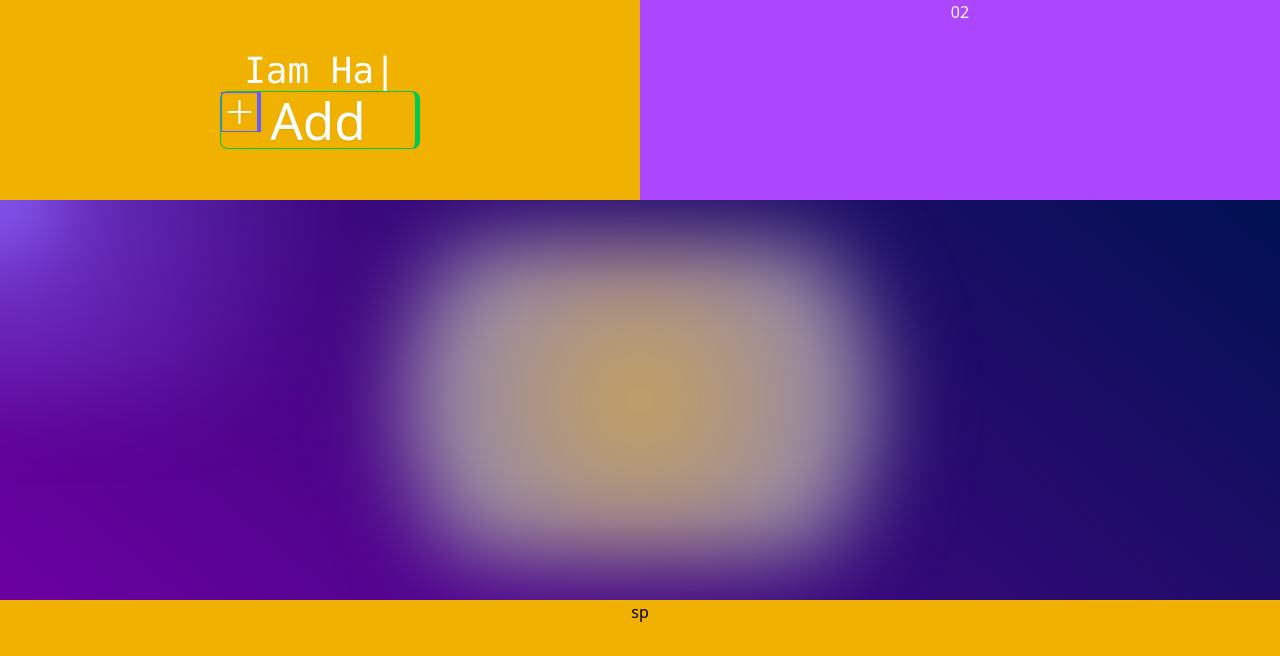
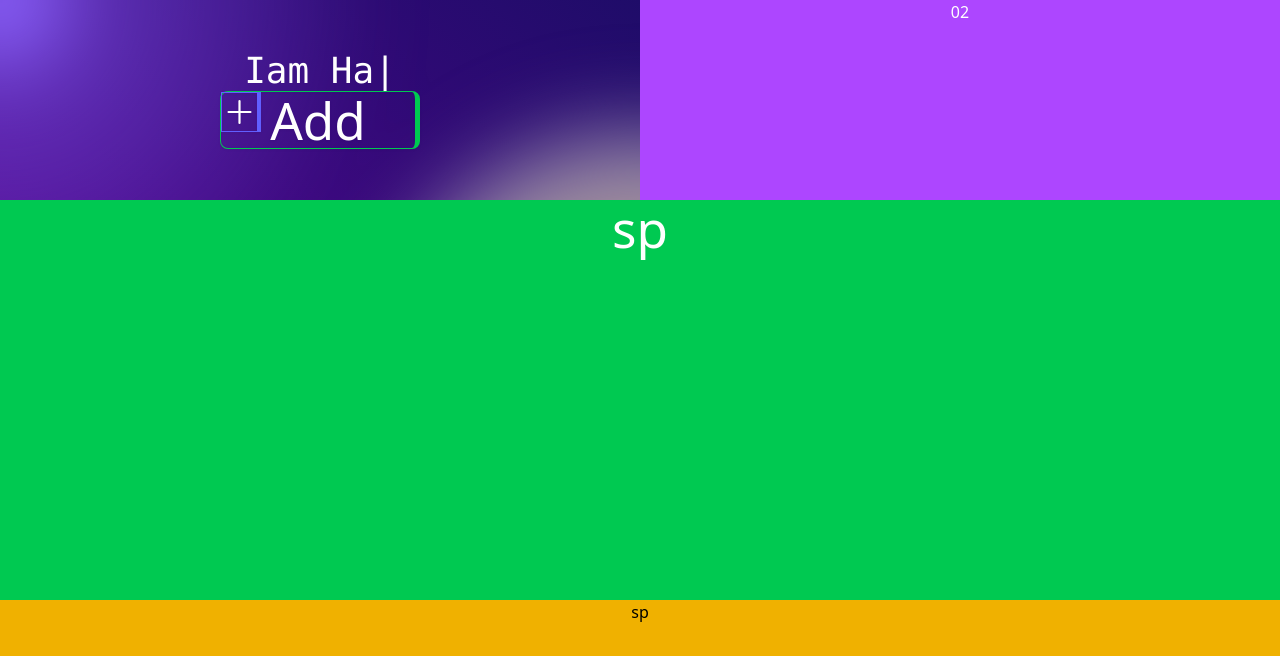
Before and after one commit to HamzaAmir97/Travel_Agency, a React (Vite) app: page / in a window 1280 px wide. Shown: the top 656 px of the page. Built offline with nearby package versions, Linux system fonts and the light colour scheme.

Commit message:
working with z

```diff
--- a/src/App.tsx
+++ b/src/App.tsx
@@ -1,7 +1,7 @@
 
 import { PlusIcon } from '@heroicons/react/24/outline'
 import './App.css'
-import Navbar from './components/Navbar'
+
 import TypingAnimatedText from './components/TypingText'
 import GradientBackground from './components/GradientBackground'
 function App() {
@@ -18,12 +18,13 @@ function App() {
 
       <body>
 
-        <div className="flex justify-center    h-screen w-screen m-auto bg-red-500">
-          <div className="flex flex-col gap-0">
+        <div className="flex justify-center   relative  h-screen w-screen m-auto">
+              <GradientBackground />
+          <div className="flex flex-col relative  gap-0">
 
-            <div className="w-screen grid gap-0 lg:grid-cols-2 sm:grid-cols-1    h-1/4 bg-blue-500 text-white text-center">
+            <div className="w-screen grid gap-0 lg:grid-cols-2 sm:grid-cols-1    h-1/4  text-white text-center">
 
-              <div className="flex justify-center items-center bg-yellow-500">
+              <div className="flex justify-center items-center">
                 <div className='flex flex-col w-full h-20  justify-center items-center'>
                     <TypingAnimatedText />
                     <span className="border w-50 h-50 animate__animated animate__bounceInDown relative border-r-5 border-green-500  rounded-lg drop-shadow-xs
@@ -46,8 +47,8 @@ function App() {
             </div>
             <div className="w-screen h-2/4 bg-green-500 text-white text-center">
 
-            <GradientBackground />
-            <span className='z-10'>sp</span></div>
+
+            <span className='z-100'><h1 className='text-white'>sp</h1></span></div>
             <div className="w-screen h-1/4 bg-yellow-500 text-black text-center"><span>sp</span></div>
 
 
--- a/src/components/GradientBackground.tsx
+++ b/src/components/GradientBackground.tsx
@@ -34,7 +34,7 @@ const GradientBackground = () => {
   };
 
   return (
-    <div className="h-full w-full relative overflow-hidden bg-[linear-gradient(40deg,rgb(108,0,162),rgb(0,17,82))]">
+    <div className="z-0 h-full w-full absolute  inset-0  overflow-hidden bg-[linear-gradient(40deg,rgb(108,0,162),rgb(0,17,82))]">
       <svg className="hidden">
         <defs>
           <filter id="blurMe">
```
